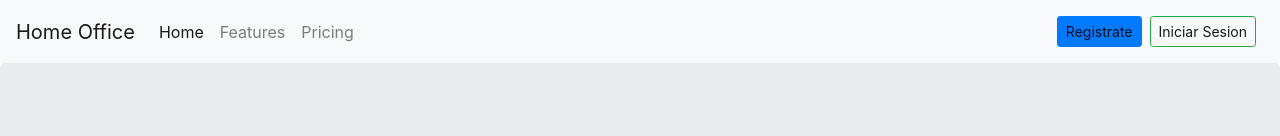
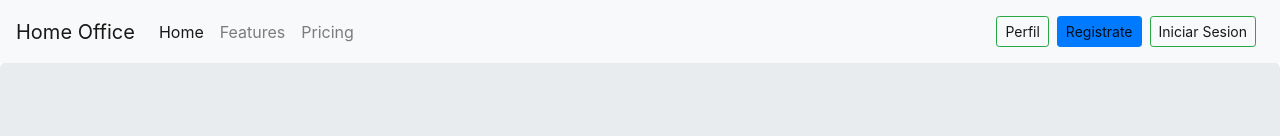
Before and after one commit to karlbehrensg/home-office, a Next.js app in the folder frontend/: page / in a window 1280 px wide. Shown: the top 136 px of the page. Built offline with nearby package versions, Linux system fonts and the light colour scheme.

Commit message:
Boton de perfil en navbar

```diff
--- a/frontend/components/navbar/index.js
+++ b/frontend/components/navbar/index.js
@@ -21,6 +21,7 @@ function Navbar() {
           </li>
         </ul>
         <span className="navbar-text">
+          <Link href='profile'><a className="btn btn-outline-success btn-sm mr-2" role="button" aria-disabled="true">Perfil</a></Link>
           <Link href='register'><a className="btn btn-primary btn-sm mr-2" role="button" aria-disabled="true">Registrate</a></Link>
           <Link href='login'><a className="btn btn-outline-success btn-sm mr-2" role="button" aria-disabled="true">Iniciar Sesion</a></Link>
         </span>
```
